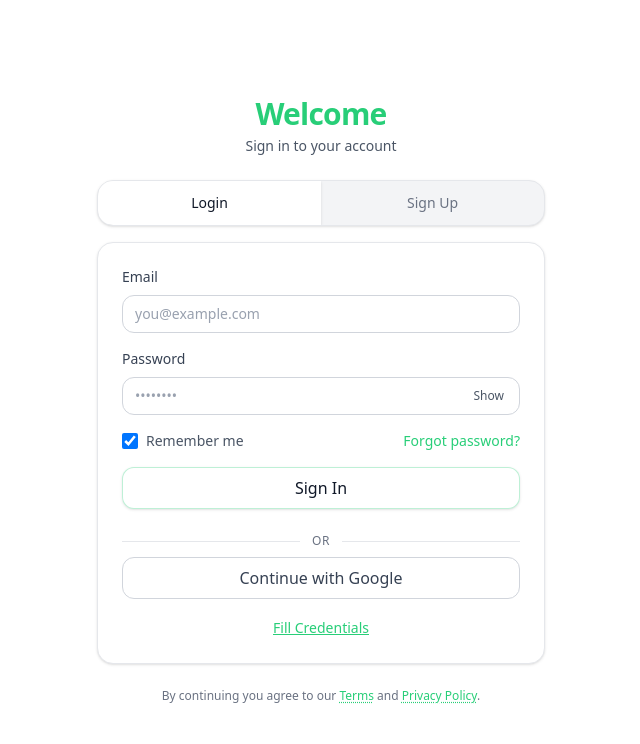
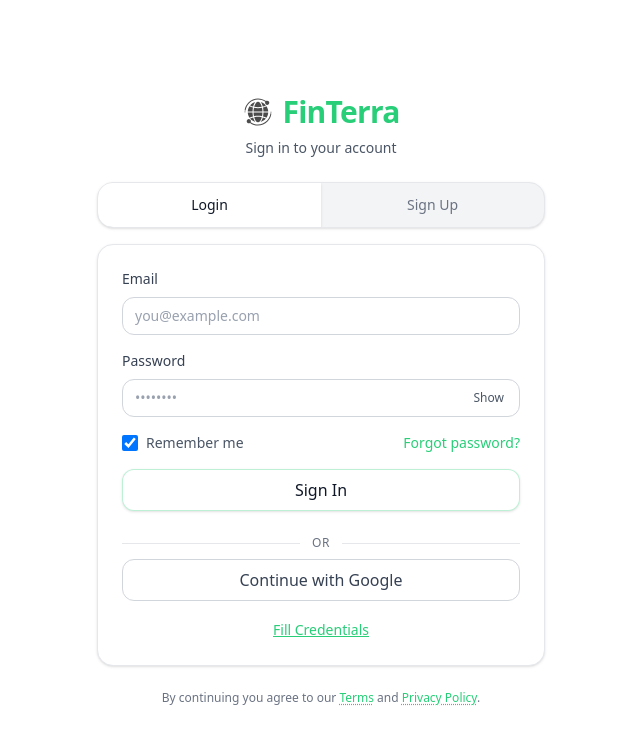
Before and after one commit to hpitta26/KnightHacks-2025, a React (Vite) app in the folder frontend/: page /login in a window 1280 px wide. Shown: the top 744 px of the page, without its empty margins (319-959 px from the left). Built offline with nearby package versions, Linux system fonts and the light colour scheme.

Commit message:
fixed login page

```diff
--- a/frontend/src/pages/LoginSignup.jsx
+++ b/frontend/src/pages/LoginSignup.jsx
@@ -8,7 +8,14 @@ export default function Login() {
     <div className="min-h-screen grid place-items-center bg-white dark:bg-[#141414] p-6">
       <div className="w-full max-w-md">
         <div className="mb-6 text-center">
-          <h1 className="text-3xl font-bold tracking-tight text-[#28ce78]">Welcome</h1>
+          <div className="flex items-center justify-center mb-2 gap-2">
+            <img
+              src="/noun-globalization-7433299.svg"
+              alt="FinTerra Logo"
+              className="w-8 h-8 brightness-0 opacity-70 dark:brightness-0 dark:invert dark:opacity-80"
+            />
+            <h1 className="text-3xl font-bold tracking-tight text-[#28ce78]">FinTerra</h1>
+          </div>
           <p className="mt-1 text-sm text-gray-600 dark:text-gray-400">{tab === "login" ? "Sign in to your account" : "Create your account"}</p>
         </div>
 
```
